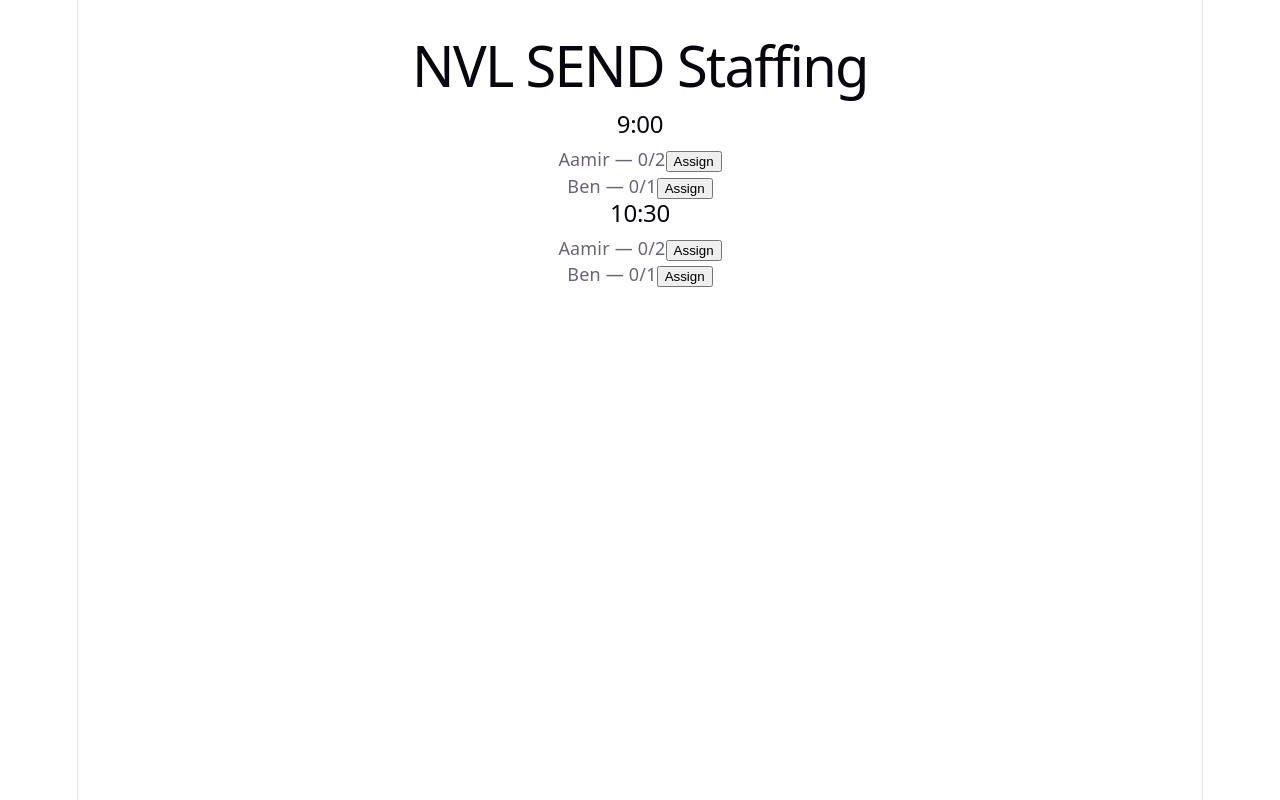
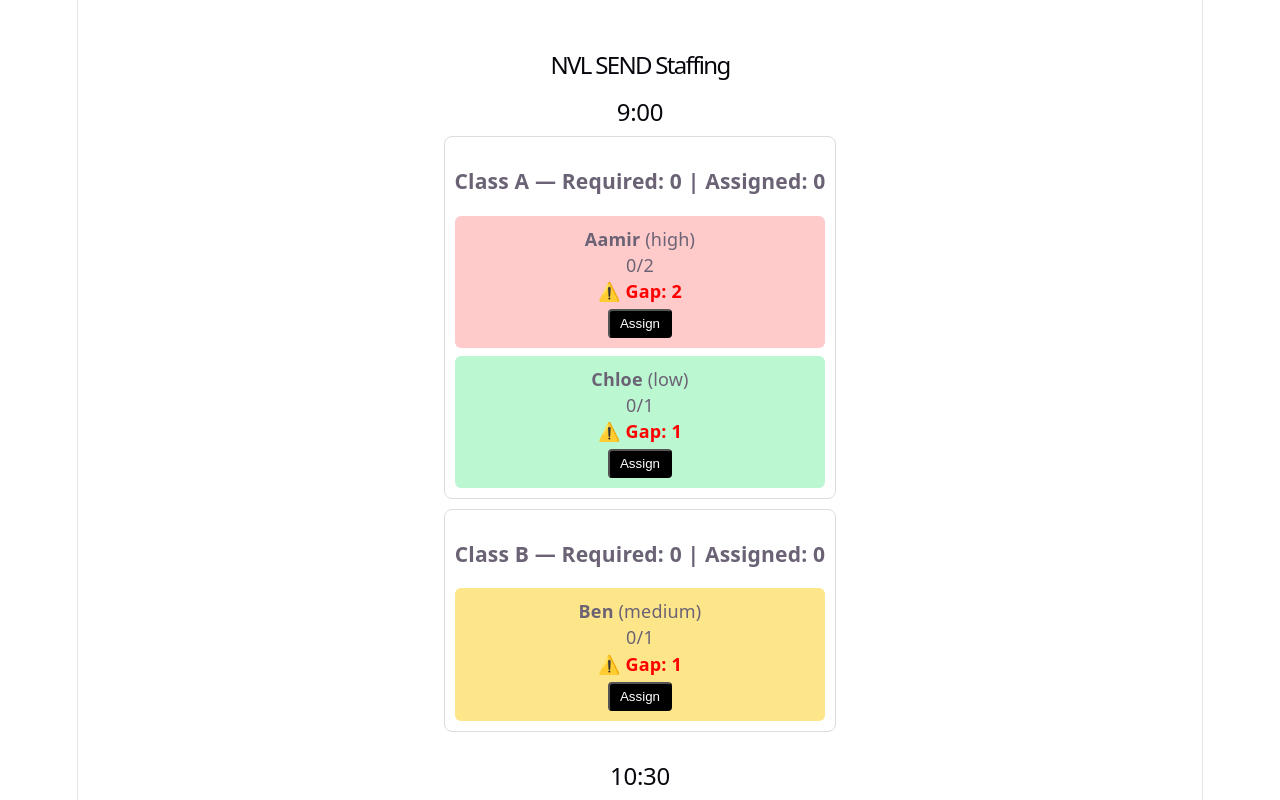
Before and after one commit to pezzaoaks/NVL-Staffing-App, a React (Vite) app: page / in a window 1280 px wide. Shown: the top 800 px of the page. Built offline with nearby package versions, Linux system fonts and the light colour scheme.

Commit message:
Update App.jsx FIXED VERSION

```diff
--- a/src/App.jsx
+++ b/src/App.jsx
@@ -1,33 +1,33 @@
-
-<h1>TESTING CHANGES</h1>
-
+<h1>NVL SEND Staffing 🚀 FIXED VERSION</h1>
 import { useState, useEffect } from "react";
 
-export default function App() {
-  const DEV_MODE = true;
-
-  const initialStaff = [
-    { name: "Sarah" },
-    { name: "Amir" },
-    { name: "Leah" },
+// 🧠 Sample data (expand later)
+const learners = [
+  { name: "Aamir", class: "Class A", risk: "high", ratio: 2 },
+  { name: "Ben", class: "Class B", risk: "medium", ratio: 1 },
+  { name: "Chloe", class: "Class A", risk: "low", ratio: 1 },
 ];
 
-  const learners = [
-    { name: "Aamir", ratio: 2 },
-    { name: "Ben", ratio: 1 },
-  ];
-
+const staffList = ["Sarah", "Amir", "Leah"];
 const slots = ["9:00", "10:30"];
 
+// 🎨 Risk colours
+const riskColors = {
+  high: "#fecaca",
+  medium: "#fde68a",
+  low: "#bbf7d0",
+};
+
+export default function App() {
   const [user, setUser] = useState(null);
   const [assignments, setAssignments] = useState({});
 
+  // ✅ DEV auto login (safe for Vercel)
   useEffect(() => {
-    if (DEV_MODE && !user) {
     setUser({ name: "Dev User" });
-    }
   }, []);
 
+  // ✅ Assign staff
   const assign = (slot, learner, staff) => {
     const key = `${slot}-${learner}`;
     const current = assignments[key] || [];
@@ -38,6 +38,7 @@ export default function App() {
     });
   };
 
+  // ✅ Coverage check
   const getCoverage = (slot, learner) => {
     const key = `${slot}-${learner.name}`;
     const assigned = assignments[key] || [];
@@ -45,31 +46,96 @@ export default function App() {
     return {
       assigned: assigned.length,
       required: learner.ratio,
+      gap: learner.ratio - assigned.length,
     };
   };
+
+  // ✅ Group by class
+  const grouped = learners.reduce((acc, l) => {
+    if (!acc[l.class]) acc[l.class] = [];
+    acc[l.class].push(l);
+    return acc;
+  }, {});
 
   if (!user) return <div>Loading...</div>;
 
   return (
-    <div style={{ padding: 20 }}>
-      <h1>NVL SEND Staffing</h1>
+    <div style={{ padding: 20, maxWidth: 900, margin: "auto" }}>
+      <h1 style={{ fontSize: 24, marginBottom: 20 }}>
+        NVL SEND Staffing
+      </h1>
 
       {slots.map((slot) => (
-        <div key={slot}>
-          <h2>{slot}</h2>
+        <div key={slot} style={{ marginBottom: 30 }}>
+          <h2 style={{ marginBottom: 10 }}>{slot}</h2>
 
-          {learners.map((l) => {
-            const coverage = getCoverage(slot, l);
+          {Object.keys(grouped).map((className) => {
+            const classLearners = grouped[className];
+
+            let totalRequired = 0;
+            let totalAssigned = 0;
 
             return (
-              <div key={l.name}>
-                {l.name} — {coverage.assigned}/{coverage.required}
+              <div
+                key={className}
+                style={{
+                  border: "1px solid #ddd",
+                  borderRadius: 8,
+                  padding: 10,
+                  marginBottom: 10,
+                }}
+              >
+                {/* ✅ Class header */}
+                <h3>
+                  {className} — Required: {totalRequired} | Assigned:{" "}
+                  {totalAssigned}
+                </h3>
+
+                {classLearners.map((l) => {
+                  const coverage = getCoverage(slot, l);
+                  totalRequired += coverage.required;
+                  totalAssigned += coverage.assigned;
+
+                  return (
+                    <div
+                      key={l.name}
+                      style={{
+                        background: riskColors[l.risk],
+                        padding: 10,
+                        borderRadius: 6,
+                        marginTop: 8,
+                      }}
+                    >
+                      <strong>{l.name}</strong> ({l.risk})
+
+                      <div>
+                        {coverage.assigned}/{coverage.required}
+                      </div>
+
+                      {coverage.gap > 0 && (
+                        <div style={{ color: "red", fontWeight: "bold" }}>
+                          ⚠️ Gap: {coverage.gap}
+                        </div>
+                      )}
 
                       <button
-                  onClick={() => assign(slot, l.name, initialStaff[0])}
+                        onClick={() =>
+                          assign(slot, l.name, staffList[0])
+                        }
+                        style={{
+                          marginTop: 5,
+                          padding: "5px 10px",
+                          background: "black",
+                          color: "white",
+                          borderRadius: 4,
+                          cursor: "pointer",
+                        }}
                       >
                         Assign
                       </button>
+                    </div>
+                  );
+                })}
               </div>
             );
           })}
```
Lines whose indentation alone changed are shown as unchanged.
